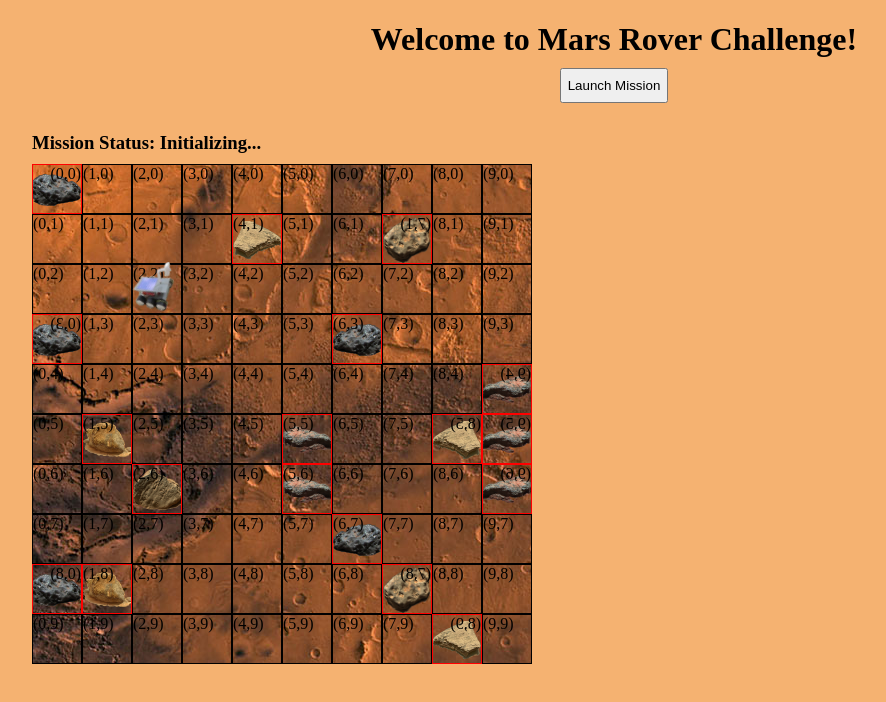
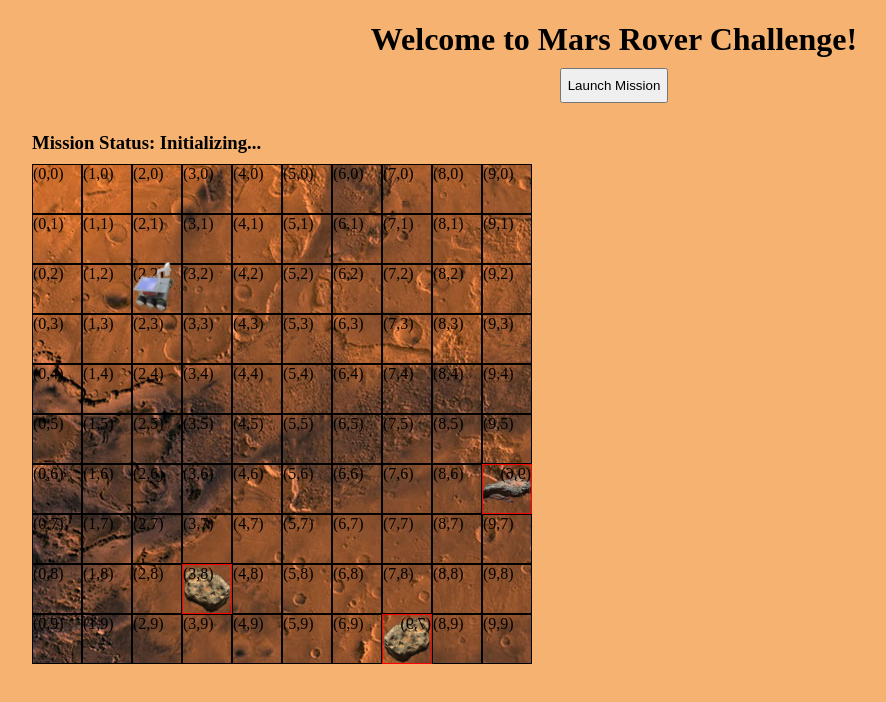
Before and after one commit to kkenward/mars-rover, an Angular app: page / in a window 1280 px wide. Shown: the top 702 px of the page, without its empty margins (26-912 px from the left). Built offline with nearby package versions, Linux system fonts and the light colour scheme.

Commit message:
move status to rover class. simplify component inputs. implement observable in attempt to control frequency of updates.

```diff
--- a/src/app/app.component.html
+++ b/src/app/app.component.html
@@ -8,14 +8,14 @@
 </div>
 
 <app-grid
-  [grid]="apiService.grid"
-  [status]="apiService.getMissionStatus()">
+  [grid]="innerGrid"
+  [status]="status">
 </app-grid>
 
 <app-rover
-  [x]="apiService.rover.getCoords().x"
-  [y]="apiService.rover.getCoords().y"
-  [heading]="apiService.rover.getHeading()">
+  [x]="x"
+  [y]="y"
+  [heading]="heading">
 </app-rover>
 
 <router-outlet></router-outlet>
--- a/src/app/app.component.ts
+++ b/src/app/app.component.ts
@@ -1,5 +1,7 @@
 import { Component } from '@angular/core';
 import { RoverApiService } from './rover-api.service';
+import { Grid } from './grid';
+import { Rover } from './rover';
 
 @Component({
   selector: 'app-root',
@@ -11,11 +13,37 @@ export class AppComponent {
 
   private title = 'Mars Rover Challenge';
 
+  innerGrid: any[][];
+  status: string = '';
+  x: number = 70;
+  y: number = 150;
+  heading: string = 'E';
+
 	constructor(_apiService: RoverApiService) {
 		this.apiService = _apiService;
+    this.innerGrid = this.apiService.getGrid().getInnerGrid();
+
+    const rover = this.apiService.getRover();
+    this.status = rover.getStatus();
+    this.heading = rover.getHeading();
+    this.x = rover.getCoords().x;
+    this.y = rover.getCoords().y;
+
+    this.apiService.rover$.subscribe((rover$) => this.getValues(rover$));
 	}
 
+  private getValues(rover$) {
+    const copy = Object.assign({}, rover$);
+
+    setTimeout(() => {
+    this.status = copy.status;
+    this.x = copy.x;
+    this.y = copy.y;
+    this.heading = copy.heading;
+    }, 5000);
+  }
+
   private launch() {
-  	this.apiService.parseCommands();
+    this.apiService.parseCommands();
   }
 }
--- a/src/app/grid.component.html
+++ b/src/app/grid.component.html
@@ -4,7 +4,7 @@
 
 <div class="terrain">
 	<div class="grid-container">
-	  <div class="row-container" *ngFor="let row of innerGrid; let i = index">
+	  <div class="row-container" *ngFor="let row of grid; let i = index">
 	    <div class="cell" *ngFor="let coord of row; let j = index"
 	    	[ngClass]="(coord === false) ? ['x' + j, 'y' + i] : ['x' + j, 'y' + i, 'obstacle_' + j]">
 	    	({{j}},{{i}})
--- a/src/app/grid.component.ts
+++ b/src/app/grid.component.ts
@@ -1,5 +1,4 @@
 import { Component, OnChanges, Input } from '@angular/core';
-import { Grid } from './grid';
 
 @Component({
   selector: 'app-grid',
@@ -7,17 +6,15 @@ import { Grid } from './grid';
   styleUrls: ['./grid.component.css']
 })
 export class GridComponent implements OnChanges {
-	@Input('grid') grid: Grid;
+	@Input('grid') grid: any[][];
   @Input('status') status: string;
-
-	private innerGrid: any[][];
 
   ngOnChanges(changes) {
     if(changes.status) {
       this.status = changes.status.currentValue;
     }
     if(changes.grid && changes.grid.firstChange) {
-      this.innerGrid = changes.grid.currentValue.getInnerGrid();
+      this.grid = changes.grid.currentValue;
     }
   }
 }
--- a/src/app/rover-api.service.ts
+++ b/src/app/rover-api.service.ts
@@ -2,44 +2,52 @@ import { Injectable } from '@angular/core';
 import { Compass } from './compass.enum';
 import { Grid } from './grid';
 import { Rover } from './rover';
+import { ReplaySubject } from 'rxjs';
 
 @Injectable({
   providedIn: 'root'
 })
 export class RoverApiService {
-  private missionStatus: string;
   private rover = new Rover();
   private grid = new Grid();
 
+  rover$: ReplaySubject<Object>;
+
   constructor(){
     // TODO read config from file or input?
-    const config = {x: 2, y: 2, heading: 'E', commands: ['f', 'r', 'f', 'r', 'f', 'l', 'l', 'f', 'r', 'b', 'b','l']};
+    const config = {x: 2, y: 2, heading: 'E', commands: ['f', 'r', 'f', 'r', 'f', 'l', 'l', 'f', 'r', 'b', 'b']};
     this.rover.init(config);
-    this.grid.init(20); // TODO remove hardcoded
-    this.missionStatus = 'Initializing...';
+    this.grid.init();
+    this.rover.setStatus('Initializing...');
+
+    // TODO there must be another way to throttle the data stream
+    this.rover$ = new ReplaySubject(config.commands.length + 1, null);
   }
 
-  getMissionStatus() {
-    return this.missionStatus;
+  getRover() {
+    return this.rover;
   }
 
   getGrid() {
     return this.grid;
   }
 
-  getRover() {
-    return this.rover;
+  updateRover() {
+    const roverObj = {x: this.rover.getCoords().x, y: this.rover.getCoords().y, heading: this.rover.getHeading(), status: this.rover.getStatus()};
+    this.rover$.next(roverObj);
   }
 
   parseCommands() {
-    // TODO maybe add a wait to see rover update?
     const commands = this.rover.getCommands();
     for(let command of commands) {
       if(command === 'r' || command === 'l') this.turn(command);
       if(command === 'f' || command === 'b') this.move(command);
-      if(this.missionStatus.startsWith('Obstacle Detected')) break;
+      if(this.rover.getStatus().startsWith('Obstacle Detected')) break;
     }
-    if(!this.missionStatus.startsWith('Obstacle Detected')) this.missionStatus = 'Mission Complete!';
+    if(!this.rover.getStatus().startsWith('Obstacle Detected')) {
+      this.rover.setStatus('Mission Complete!');
+      this.updateRover();
+    }
   }
 
   turn(direction: String) {
@@ -53,8 +61,9 @@ export class RoverApiService {
   	}
 
     heading = Compass[headingIndex];
-  	this.rover.setHeading(heading);
-    this.missionStatus = `Turned to face ${heading}.`;
+    this.rover.setHeading(heading);
+    this.rover.setStatus(`Turned to face ${heading}.`);
+    this.updateRover();
   }
 
   move(direction: String) {
@@ -98,11 +107,14 @@ export class RoverApiService {
 
   private updateCoords(coords) {
     this.rover.setCoords(coords);
-    this.missionStatus = `Moved to coordinates (${coords.x},${coords.y}).`;
+    this.rover.setStatus(`Moved to coordinates (${coords.x},${coords.y}).`);
+    this.updateRover();
   }
 
   private reportObstacles(coords) {
-    this.missionStatus = `Obstacle Detected at (${coords.x},${coords.y})!`;
-    console.warn(this.missionStatus);
+    const status = `Obstacle Detected at (${coords.x},${coords.y})!`
+    this.rover.setStatus(status);
+    this.updateRover();
+    console.warn(status);
   }
 }
--- a/src/app/rover.component.ts
+++ b/src/app/rover.component.ts
@@ -31,7 +31,7 @@ export class RoverComponent implements OnChanges {
 
   private updatePosition() {
   	const position = this.calculatePosition(this.x, this.y);
-  	this.top = position.top;
+    this.top = position.top;
 	  this.left = position.left;
   }
 
--- a/src/app/rover.ts
+++ b/src/app/rover.ts
@@ -3,12 +3,14 @@ export class Rover {
 	private y: number;
 	private heading: string;
 	private commands: string[];
+	private status: string;
 
 	init(config: any) {
 		this.x = config.x;
 		this.y = config.y;
 		this.heading = config.heading;
 		this.commands = config.commands;
+		this.status = 'Initializing...';
 	}
 
 	getCommands() {
@@ -31,4 +33,12 @@ export class Rover {
 	setHeading(heading) {
 		this.heading = heading;
 	}
+
+	getStatus() {
+		return this.status;
+	}
+
+	setStatus(status) {
+		this.status = status;
+	}
 }
```
Also changed, not shown: 1 other file (tests, documents, lock files or other folders).
